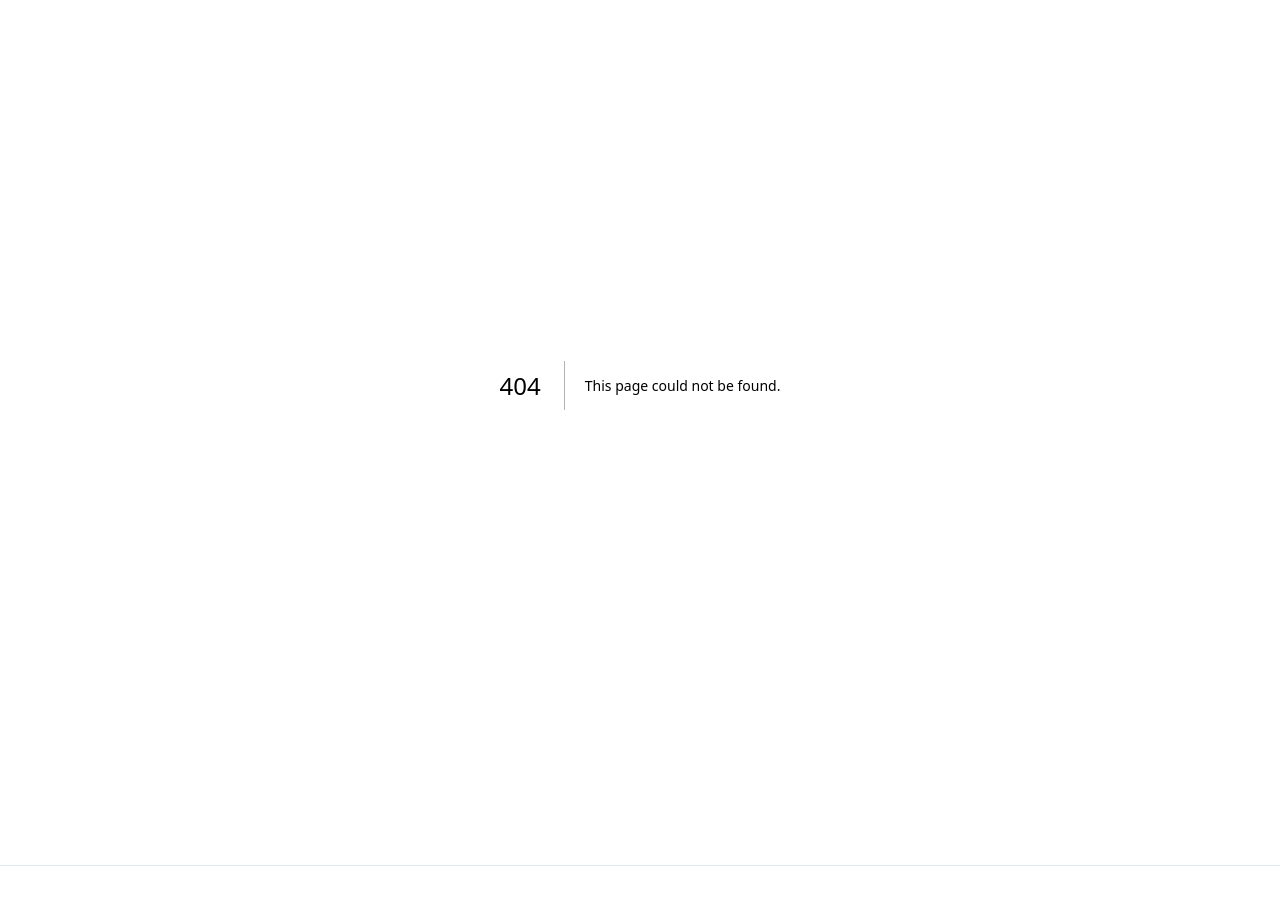
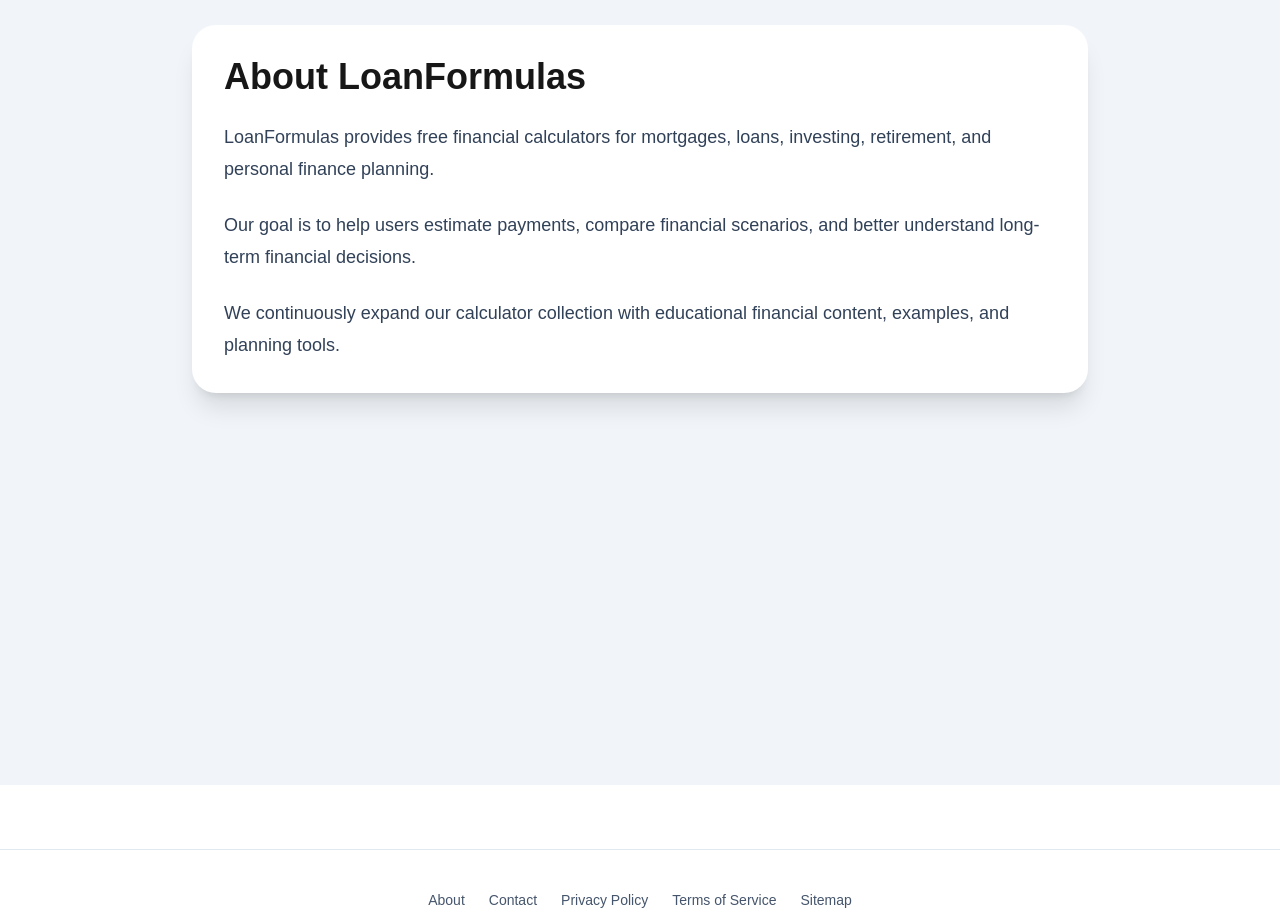
Before and after one commit to dekai-qingyang/seo-site, a Next.js app: page /About in a window 1280 px wide. Before the commit this address had no page. Shown: the part 80-997 px from the top of the page. Built offline with nearby package versions, Linux system fonts and the light colour scheme.

Commit message:
add legal pages and footer

```diff
--- /dev/null
+++ b/app/About/page.tsx
@@ -0,0 +1,44 @@
+export default function AboutPage() {
+
+    return (
+
+      <main className="min-h-screen bg-slate-100 py-10 px-4">
+
+        <div className="max-w-4xl mx-auto bg-white rounded-3xl shadow-xl p-8">
+
+          <h1 className="text-4xl font-black mb-6">
+            About LoanFormulas
+          </h1>
+
+          <div className="space-y-6 text-slate-700 leading-8 text-lg">
+
+            <p>
+              LoanFormulas provides free financial calculators
+              for mortgages,
+              loans,
+              investing,
+              retirement,
+              and personal finance planning.
+            </p>
+
+            <p>
+              Our goal is to help users estimate payments,
+              compare financial scenarios,
+              and better understand long-term financial decisions.
+            </p>
+
+            <p>
+              We continuously expand our calculator collection
+              with educational financial content,
+              examples,
+              and planning tools.
+            </p>
+
+          </div>
+
+        </div>
+
+      </main>
+
+    )
+  }
--- /dev/null
+++ b/app/contact/page.tsx
@@ -0,0 +1,34 @@
+export default function ContactPage() {
+
+    return (
+
+      <main className="min-h-screen bg-slate-100 py-10 px-4">
+
+        <div className="max-w-4xl mx-auto bg-white rounded-3xl shadow-xl p-8">
+
+          <h1 className="text-4xl font-black mb-6">
+            Contact
+          </h1>
+
+          <div className="space-y-6 text-slate-700 leading-8 text-lg">
+
+            <p>
+              If you have questions,
+              feedback,
+              or partnership inquiries,
+              please contact us.
+            </p>
+
+            <p>
+              Email:
+              support@loanformulas.com
+            </p>
+
+          </div>
+
+        </div>
+
+      </main>
+
+    )
+  }
--- a/app/layout.tsx
+++ b/app/layout.tsx
@@ -124,6 +124,56 @@
         </header>
 
         {children}
+        <footer className="bg-white border-t border-slate-200 mt-16">
+
+  <div className="max-w-7xl mx-auto px-4 py-10">
+
+    <div className="flex flex-wrap items-center justify-center gap-6 text-sm text-slate-600 font-medium">
+
+      <a
+        href="/about"
+        className="hover:text-blue-600 transition"
+      >
+        About
+      </a>
+
+      <a
+        href="/contact"
+        className="hover:text-blue-600 transition"
+      >
+        Contact
+      </a>
+
+      <a
+        href="/privacy-policy"
+        className="hover:text-blue-600 transition"
+      >
+        Privacy Policy
+      </a>
+
+      <a
+        href="/terms-of-service"
+        className="hover:text-blue-600 transition"
+      >
+        Terms of Service
+      </a>
+
+      <a
+        href="/sitemap.xml"
+        className="hover:text-blue-600 transition"
+      >
+        Sitemap
+      </a>
+
+    </div>
+
+    <div className="text-center text-slate-500 text-sm mt-6">
+      © 2026 LoanFormulas. All rights reserved.
+    </div>
+
+  </div>
+
+</footer>
 
         <footer className="bg-white border-t border-slate-200 mt-20">
 
--- /dev/null
+++ b/app/privacy-policy/page.tsx
@@ -0,0 +1,43 @@
+export default function PrivacyPolicyPage() {
+
+    return (
+
+      <main className="min-h-screen bg-slate-100 py-10 px-4">
+
+        <div className="max-w-4xl mx-auto bg-white rounded-3xl shadow-xl p-8">
+
+          <h1 className="text-4xl font-black mb-6">
+            Privacy Policy
+          </h1>
+
+          <div className="space-y-6 text-slate-700 leading-8 text-lg">
+
+            <p>
+              LoanFormulas may use cookies,
+              analytics,
+              and advertising services
+              to improve website performance and user experience.
+            </p>
+
+            <p>
+              We do not sell personal information.
+            </p>
+
+            <p>
+              Third-party services such as Google AdSense
+              may use cookies for personalized advertising.
+            </p>
+
+            <p>
+              By using this website,
+              you agree to this privacy policy.
+            </p>
+
+          </div>
+
+        </div>
+
+      </main>
+
+    )
+  }
--- /dev/null
+++ b/app/terms-of-service/page.tsx
@@ -0,0 +1,44 @@
+export default function TermsPage() {
+
+    return (
+
+      <main className="min-h-screen bg-slate-100 py-10 px-4">
+
+        <div className="max-w-4xl mx-auto bg-white rounded-3xl shadow-xl p-8">
+
+          <h1 className="text-4xl font-black mb-6">
+            Terms of Service
+          </h1>
+
+          <div className="space-y-6 text-slate-700 leading-8 text-lg">
+
+            <p>
+              The calculators and information provided on LoanFormulas
+              are for informational and educational purposes only.
+            </p>
+
+            <p>
+              We do not provide financial,
+              legal,
+              tax,
+              or investment advice.
+            </p>
+
+            <p>
+              Users should verify all calculations independently
+              before making financial decisions.
+            </p>
+
+            <p>
+              By using this website,
+              you agree to these terms.
+            </p>
+
+          </div>
+
+        </div>
+
+      </main>
+
+    )
+  }
```
